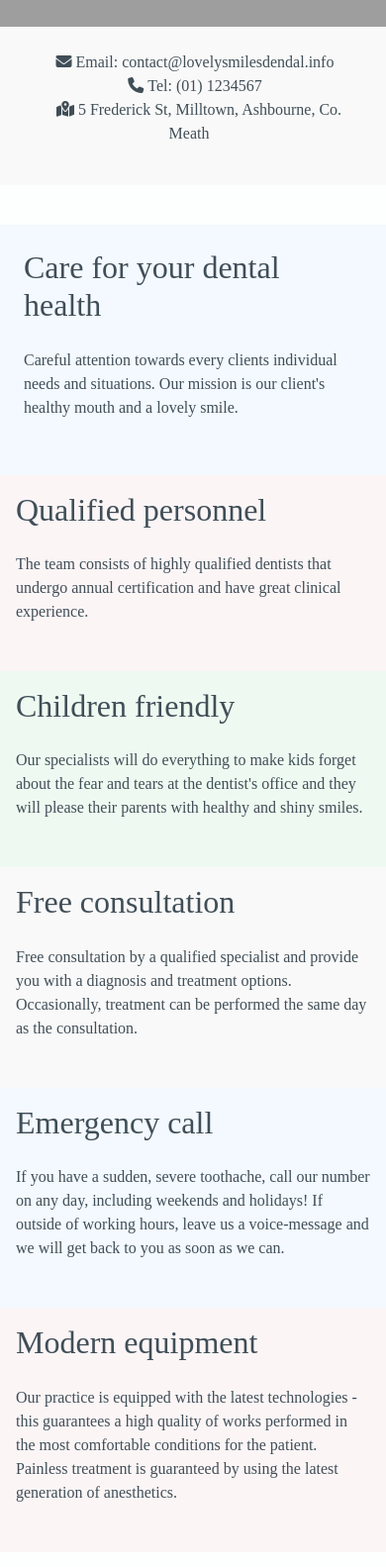
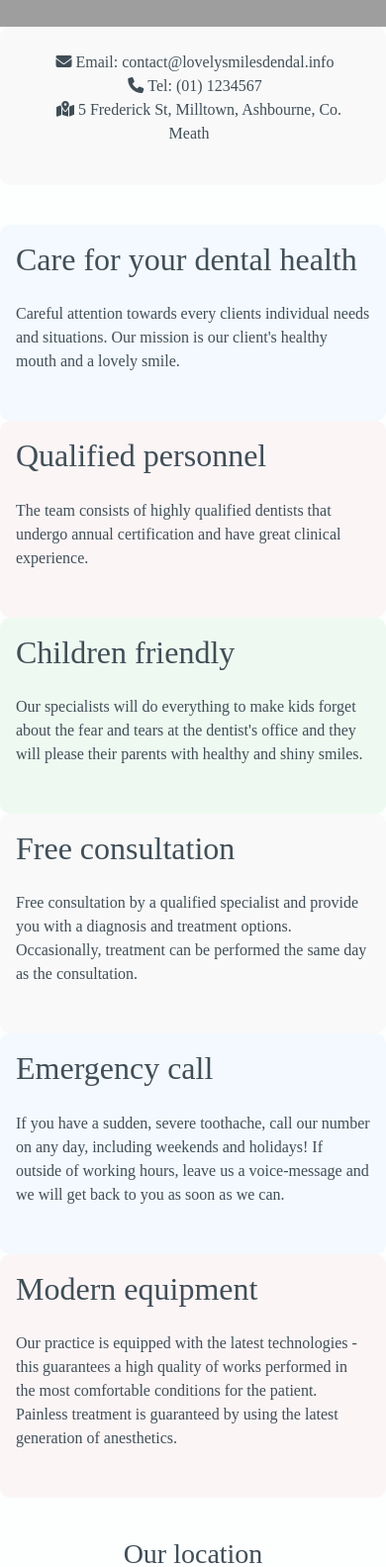
Before and after one commit to petrugio/lovely-smiles-dental, a Django app: page / in a window 390 px wide. Shown: the part 485-2068 px from the top of the page at 99% size. Run offline with Django 4.2, Linux system fonts and the light colour scheme; some libraries are stand-ins or nearby versions; grey boxes are pictures that could not be loaded.

Commit message:
Style index page

```diff
--- a/static/css/styles.css
+++ b/static/css/styles.css
@@ -62,29 +62,47 @@ nav a,  .contact-details a {
     border-radius: 6px;
   }
 
-/*Services page*/
+/*Rows styling*/
 
-.row, .services-image {
+.services-image {
     border-radius: 10px;
 }
 
 .row-blue {
     background-color: rgb(243, 249, 254);
+    border-radius: 10px;
 }
 
 .row-pink {
     background-color: rgb(251, 245, 246);
+    border-radius: 10px;
 }
 .row-green {
     background-color: rgb(238, 250, 241);
+    border-radius: 10px;
 }
 .row-contact {
     background-color: rgb(249, 249, 249);
+    border-radius: 10px;
 }
 .btn-info {
     font-size: larger;
     font-weight: bold;
 }
+
+/*Login and register page*/
+
+p a {
+    color: #7e5e80;
+    font-style: italic;
+}
+
+p a:hover {
+    font-weight: bold;
+    background-color: rgba(247, 212, 212, 0.5);
+    text-decoration: none;
+}
+
 
 /*Media query*/
 
--- a/templates/base.html
+++ b/templates/base.html
@@ -108,7 +108,7 @@
                 let alert = new bootstrap.Alert(messages);
                 alert.close();
             }
-        }, 3000);
+        }, 2000);
     </script>
 </body>
 
--- a/templates/lovely_smiles/index.html
+++ b/templates/lovely_smiles/index.html
@@ -1,7 +1,6 @@
 {% extends 'base.html' %}
 {% load static %}
 {% block content %}
-
 
 <body>
     <main>
@@ -18,13 +17,11 @@
                         <a class="btn btn-info btn-sm" href="{% url 'make_appointment' %}">Make an appointment</a>
                 </div>
             </div>
-
         </div>
 
         <!-- Contact details section -->
-        <div class="container-fluid row-contact p-4">
+        <div class="container row-contact p-4">
             <div class="row form-group contact-details text-center">
-
                 <div class="col-12 col-lg-4 p-sm-3">
                     <a class="p-2" href="mailto:contact@lovelysmilesdendal.info"
                         aria-label="Click here to send an email to Lovely smiles dental"><i
@@ -43,15 +40,13 @@
                             class="fa-solid fa-map-location-dot px-1"></i>5 Frederick St,
                         Milltown, Ashbourne, Co. Meath</a>
                 </div>
-
-
             </div>
         </div>
 
-         <!-- Features, Specific benefits -->
-         <div class="container-fluid">
+        <!-- Features, Specific benefits -->
+        <div class="container">
             <div class="row form-group py-3 mt-4">
-                <div class="col-12 col-sm-6 col-lg-4 row-blue p-4">
+                <div class="col-12 col-sm-6 col-lg-4 row-blue p-3">
                     <h2><i class="fa-solid fa-hand-holding-heart d-none d-sm-inline pr-2"></i>Care for your dental
                         health</h2>
                     <p class="py-3">
@@ -102,16 +97,14 @@
         </div>
 
         <!-- Map and opening hours -->
-        <div class="container-fluid">
+        <div class="container">
             <div class="row">
-
                 <div class="map col-12 col-sm-6 text-center mt-2">
                     <h3>Our location</h3>
                     <iframe
                         src="https://www.google.com/maps/embed?pb=!1m18!1m12!1m3!1d9491.50611918862!2d-6.404033242122908!3d53.506400980205704!2m3!1f0!2f0!3f0!3m2!1i1024!2i768!4f13.1!3m3!1m2!1s0x486715d93475d459%3A0x5593e11b6c87d65!2sLovely%20smiles%20dental!5e0!3m2!1sen!2sie!4v1665224523024!5m2!1sen!2sie"
                         style="border:0;" allowfullscreen="" loading="lazy"
                         referrerpolicy="no-referrer-when-downgrade"></iframe>
-
                 </div>
                 <div class="hours col-12 col-sm-6 text-center mt-2">
                     <h3>Opening hours</h3>
```
